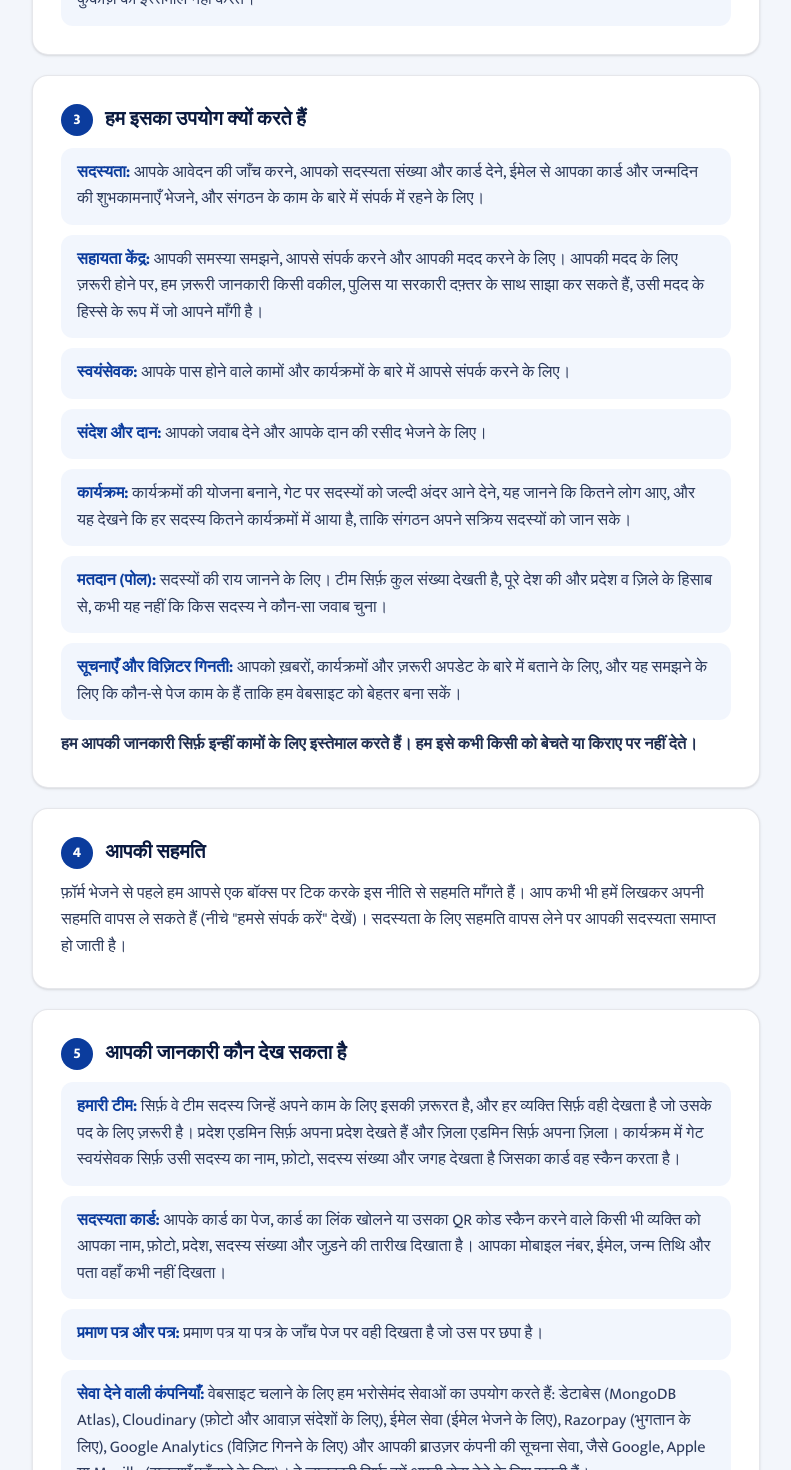
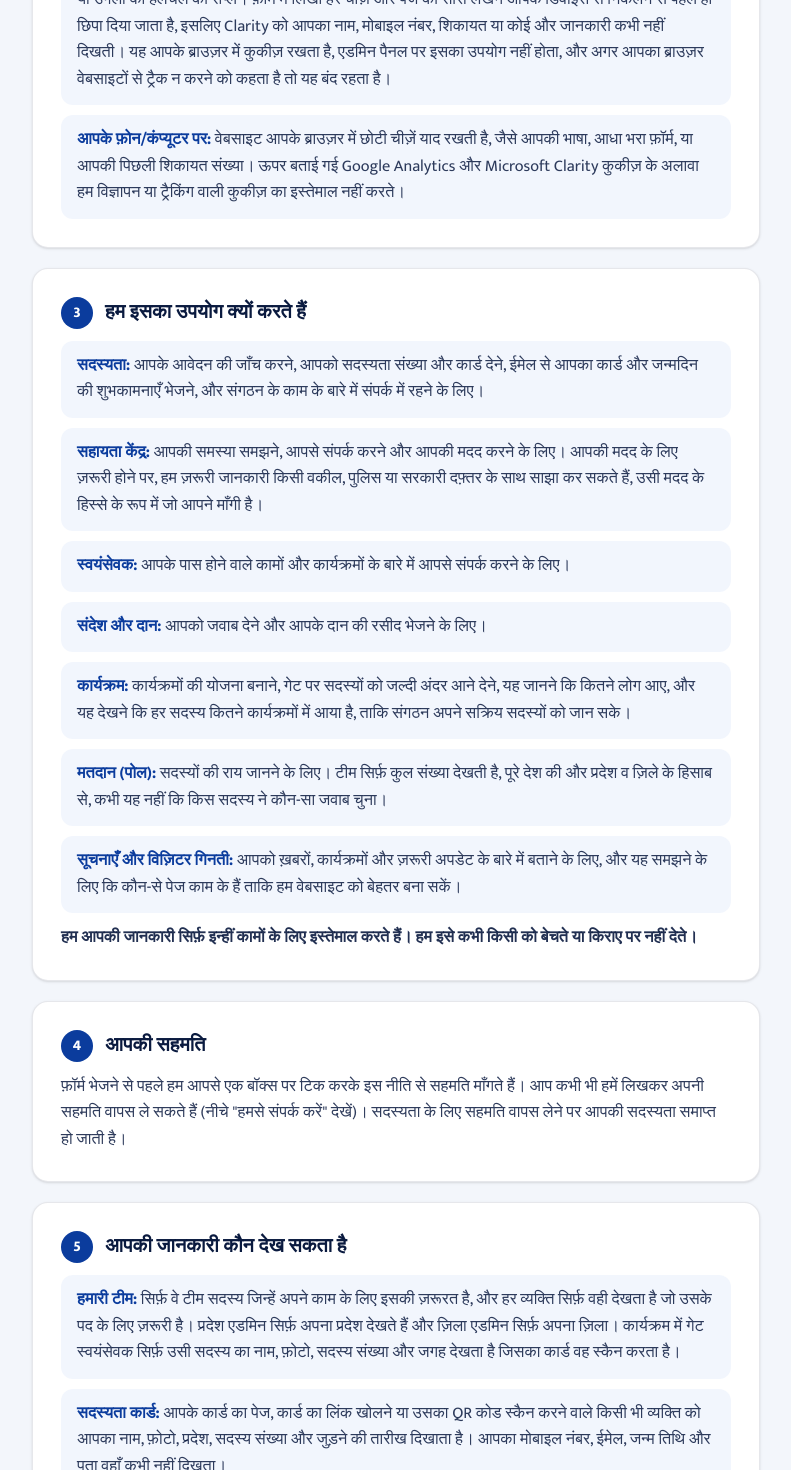
Before and after one commit to adityakumar43/bhim-army-blue-panther, a React (Vite) app in the folder frontend/: page /privacy in a window 1280 px wide. Shown: the part 2280-3750 px from the top of the page, without its empty margins (244-1035 px from the left). Built offline with nearby package versions, Linux system fonts and the light colour scheme; no server answers.

Commit message:
Add Microsoft Clarity with strict privacy

```diff
--- a/frontend/src/App.jsx
+++ b/frontend/src/App.jsx
@@ -83,7 +83,7 @@ export default function App() {
 
   const { pathname } = useLocation()
   const isAdmin = pathname.startsWith('/admin')
-  useEffect(() => { if (!isAdmin) { countVisit(pathname); trackPage(pathname) } }, [pathname, isAdmin]) // visitor numbers + Google Analytics
+  useEffect(() => { if (!isAdmin) countVisit(pathname); trackPage(pathname) }, [pathname, isAdmin]) // visitor numbers + Google Analytics / Clarity
 
   return (
     <>
--- a/frontend/src/data/privacy.js
+++ b/frontend/src/data/privacy.js
@@ -37,7 +37,8 @@ export const PRIVACY = {
                 ['Notifications', 'if you allow notifications, your browser gives us an address to send them to. We keep only that address and your language, nothing else about you. You can turn notifications off at any time in your browser.'],
                 ['Visitor numbers', 'we count how many people open each page each day, with the kind of device, the language and the website that sent them. We keep only totals: no names, no IP addresses, no cookies. To count each visitor once a day we use a scrambled code that cannot be traced back to you, and it is deleted after two days.'],
                 ['Google Analytics', 'we use Google Analytics to understand how people find and use the website: which pages are opened, the rough area (city or state), the kind of device and browser, and the website that sent you. It sets cookies in your browser for this. It never receives what you type in our forms, such as your name, mobile number or complaint. It is not used on the admin panel, and it is switched off if your browser asks websites not to track you.'],
-                ['On your device', 'the website remembers small things in your browser, such as your language, a half-filled form, or your last complaint number. Apart from the Google Analytics cookies described above, we do not use advertising or tracking cookies.'],
+                ['Microsoft Clarity', 'we use Microsoft Clarity to see how pages are used, so we can fix confusing parts: where people tap, how far they scroll, and replays of the mouse or finger movements on a page. Everything typed into forms and all text on the page is hidden before it leaves your device, so Clarity never sees your name, mobile number, complaint or any other details. It sets cookies in your browser, is not used on the admin panel, and is switched off if your browser asks websites not to track you.'],
+                ['On your device', 'the website remembers small things in your browser, such as your language, a half-filled form, or your last complaint number. Apart from the Google Analytics and Microsoft Clarity cookies described above, we do not use advertising or tracking cookies.'],
             ],
         },
         {
@@ -68,7 +69,7 @@ export const PRIVACY = {
                 ['Our team', 'only team members who need it for their work, and each person sees only what their role allows. A state admin sees only their own state, and a district admin only their own district. A gate volunteer at an event sees only the name, photo, member number and place of the member whose card they scan.'],
                 ['Membership card', 'your card page shows your name, photo, state, member number and the date you joined to anyone who opens your card link or scans its QR code. Your mobile number, email, date of birth and address are never shown there.'],
                 ['Certificates and letters', 'the check page of a certificate or letter shows what is printed on it.'],
-                ['Service providers', 'we use trusted services to run the website: a database host (MongoDB Atlas), Cloudinary (for photos and voice messages), an email service (to send emails), Razorpay (for payments), Google Analytics (to count visits) and the notification service of your browser company, such as Google, Apple or Mozilla (to deliver notifications). They keep the data only to provide their service to us.'],
+                ['Service providers', 'we use trusted services to run the website: a database host (MongoDB Atlas), Cloudinary (for photos and voice messages), an email service (to send emails), Razorpay (for payments), Google Analytics and Microsoft Clarity (to understand how the website is used) and the notification service of your browser company, such as Google, Apple or Mozilla (to deliver notifications). They keep the data only to provide their service to us.'],
                 ['When the law requires it', 'we may share data if a court or the law requires us to.'],
             ],
         },
@@ -142,7 +143,8 @@ export const PRIVACY = {
                 ['सूचनाएँ (नोटिफ़िकेशन)', 'अगर आप सूचनाएँ चालू करते हैं, तो आपका ब्राउज़र हमें उन्हें भेजने का एक पता देता है। हम सिर्फ़ वह पता और आपकी भाषा रखते हैं, आपके बारे में और कुछ नहीं। आप कभी भी अपने ब्राउज़र में सूचनाएँ बंद कर सकते हैं।'],
                 ['विज़िटर गिनती', 'हम गिनते हैं कि हर दिन कितने लोग कौन-सा पेज खोलते हैं, किस तरह के डिवाइस से, किस भाषा में और किस वेबसाइट से आकर। हम सिर्फ़ कुल संख्या रखते हैं: न नाम, न IP पता, न कुकीज़। हर विज़िटर को दिन में एक बार गिनने के लिए हम एक बदला हुआ कोड इस्तेमाल करते हैं, जिससे आपकी पहचान नहीं हो सकती, और वह दो दिन बाद हट जाता है।'],
                 ['Google Analytics', 'लोग वेबसाइट तक कैसे पहुँचते हैं और उसका कैसे उपयोग करते हैं, यह समझने के लिए हम Google Analytics का उपयोग करते हैं: कौन-से पेज खोले गए, मोटा-मोटा इलाका (शहर या प्रदेश), डिवाइस और ब्राउज़र का प्रकार, और किस वेबसाइट से आप आए। इसके लिए यह आपके ब्राउज़र में कुकीज़ रखता है। आप हमारे फ़ॉर्म में जो लिखते हैं, जैसे नाम, मोबाइल नंबर या शिकायत, वह इसे कभी नहीं मिलता। एडमिन पैनल पर इसका उपयोग नहीं होता, और अगर आपका ब्राउज़र वेबसाइटों से ट्रैक न करने को कहता है तो यह बंद रहता है।'],
-                ['आपके फ़ोन/कंप्यूटर पर', 'वेबसाइट आपके ब्राउज़र में छोटी चीज़ें याद रखती है, जैसे आपकी भाषा, आधा भरा फ़ॉर्म, या आपकी पिछली शिकायत संख्या। ऊपर बताई गई Google Analytics कुकीज़ के अलावा हम विज्ञापन या ट्रैकिंग वाली कुकीज़ का इस्तेमाल नहीं करते।'],
+                ['Microsoft Clarity', 'पेज कैसे इस्तेमाल होते हैं यह देखने के लिए, ताकि उलझन वाले हिस्से ठीक कर सकें, हम Microsoft Clarity का उपयोग करते हैं: लोग कहाँ टैप करते हैं, कितना नीचे तक स्क्रॉल करते हैं, और पेज पर माउस या उँगली की हलचल का रीप्ले। फ़ॉर्म में लिखी हर चीज़ और पेज का सारा लेखन आपके डिवाइस से निकलने से पहले ही छिपा दिया जाता है, इसलिए Clarity को आपका नाम, मोबाइल नंबर, शिकायत या कोई और जानकारी कभी नहीं दिखती। यह आपके ब्राउज़र में कुकीज़ रखता है, एडमिन पैनल पर इसका उपयोग नहीं होता, और अगर आपका ब्राउज़र वेबसाइटों से ट्रैक न करने को कहता है तो यह बंद रहता है।'],
+                ['आपके फ़ोन/कंप्यूटर पर', 'वेबसाइट आपके ब्राउज़र में छोटी चीज़ें याद रखती है, जैसे आपकी भाषा, आधा भरा फ़ॉर्म, या आपकी पिछली शिकायत संख्या। ऊपर बताई गई Google Analytics और Microsoft Clarity कुकीज़ के अलावा हम विज्ञापन या ट्रैकिंग वाली कुकीज़ का इस्तेमाल नहीं करते।'],
             ],
         },
         {
@@ -173,7 +175,7 @@ export const PRIVACY = {
                 ['हमारी टीम', 'सिर्फ़ वे टीम सदस्य जिन्हें अपने काम के लिए इसकी ज़रूरत है, और हर व्यक्ति सिर्फ़ वही देखता है जो उसके पद के लिए ज़रूरी है। प्रदेश एडमिन सिर्फ़ अपना प्रदेश देखते हैं और ज़िला एडमिन सिर्फ़ अपना ज़िला। कार्यक्रम में गेट स्वयंसेवक सिर्फ़ उसी सदस्य का नाम, फ़ोटो, सदस्य संख्या और जगह देखता है जिसका कार्ड वह स्कैन करता है।'],
                 ['सदस्यता कार्ड', 'आपके कार्ड का पेज, कार्ड का लिंक खोलने या उसका QR कोड स्कैन करने वाले किसी भी व्यक्ति को आपका नाम, फ़ोटो, प्रदेश, सदस्य संख्या और जुड़ने की तारीख दिखाता है। आपका मोबाइल नंबर, ईमेल, जन्म तिथि और पता वहाँ कभी नहीं दिखता।'],
                 ['प्रमाण पत्र और पत्र', 'प्रमाण पत्र या पत्र के जाँच पेज पर वही दिखता है जो उस पर छपा है।'],
-                ['सेवा देने वाली कंपनियाँ', 'वेबसाइट चलाने के लिए हम भरोसेमंद सेवाओं का उपयोग करते हैं: डेटाबेस (MongoDB Atlas), Cloudinary (फ़ोटो और आवाज़ संदेशों के लिए), ईमेल सेवा (ईमेल भेजने के लिए), Razorpay (भुगतान के लिए), Google Analytics (विज़िट गिनने के लिए) और आपकी ब्राउज़र कंपनी की सूचना सेवा, जैसे Google, Apple या Mozilla (सूचनाएँ पहुँचाने के लिए)। वे जानकारी सिर्फ़ हमें अपनी सेवा देने के लिए रखती हैं।'],
+                ['सेवा देने वाली कंपनियाँ', 'वेबसाइट चलाने के लिए हम भरोसेमंद सेवाओं का उपयोग करते हैं: डेटाबेस (MongoDB Atlas), Cloudinary (फ़ोटो और आवाज़ संदेशों के लिए), ईमेल सेवा (ईमेल भेजने के लिए), Razorpay (भुगतान के लिए), Google Analytics और Microsoft Clarity (वेबसाइट का उपयोग समझने के लिए) और आपकी ब्राउज़र कंपनी की सूचना सेवा, जैसे Google, Apple या Mozilla (सूचनाएँ पहुँचाने के लिए)। वे जानकारी सिर्फ़ हमें अपनी सेवा देने के लिए रखती हैं।'],
                 ['जब कानून कहे', 'अदालत या कानून के कहने पर हम जानकारी साझा कर सकते हैं।'],
             ],
         },
--- a/frontend/src/lib/analytics.js
+++ b/frontend/src/lib/analytics.js
@@ -1,7 +1,9 @@
-// Google Analytics 4: page views for the public site.
+// Google Analytics 4 (page views) and Microsoft Clarity (heatmaps and session recordings) for the public site.
 // Runs only on the live site, never in the admin area, never for team members logged in on this device,
-// and not when the browser asks not to be tracked. The script loads after the page, so it never slows it down.
-const GA_ID = 'G-TFWCTJQMZ6' // not secret: every site's GA id is visible in its page code
+// and not when the browser asks not to be tracked. The scripts load after the page, so they never slow it down.
+// Neither id is secret: they are visible in every site's page code.
+const GA_ID = 'G-TFWCTJQMZ6'
+const CLARITY_ID = 'z8gj537mqz'
 const LIVE = /(^|\.)bhimarmybluepanther\.org$/.test(location.hostname)
 
 let ready = false
@@ -22,11 +24,17 @@ function setUp() {
     window.gtag = function () { window.dataLayer.push(arguments) } // commands wait in dataLayer until the script arrives
     window.gtag('js', new Date())
     window.gtag('config', GA_ID, { send_page_view: false }) // we send page views ourselves on every route change
-    const load = () => {
+    // Clarity's queue: commands wait here until its script arrives (same idea as dataLayer)
+    window.clarity = window.clarity || function () { (window.clarity.q = window.clarity.q || []).push(arguments) }
+    const add = (src) => {
         const s = document.createElement('script')
         s.async = true
-        s.src = `https://www.googletagmanager.com/gtag/js?id=${GA_ID}`
+        s.src = src
         document.head.appendChild(s)
+    }
+    const load = () => {
+        add(`https://www.googletagmanager.com/gtag/js?id=${GA_ID}`)
+        add(`https://www.clarity.ms/tag/${CLARITY_ID}`)
     }
     if (document.readyState === 'complete') load()
     else window.addEventListener('load', load, { once: true })
@@ -34,7 +42,10 @@ function setUp() {
 
 // Called by App.jsx whenever the address changes
 export function trackPage(path) {
+    // Opening the admin area (or logging in) in the same tab: stop Clarity recording at once
+    if (ready && path.startsWith('/admin')) { window.clarity('stop'); lastPath = path; return }
     if (path === lastPath || !allowed(path)) return
+    if (ready && lastPath.startsWith('/admin')) window.clarity('start') // back on the public site
     lastPath = path
     setUp()
     // Wait a moment so pages that load their own title (a news item, a leader) report the right one
```
